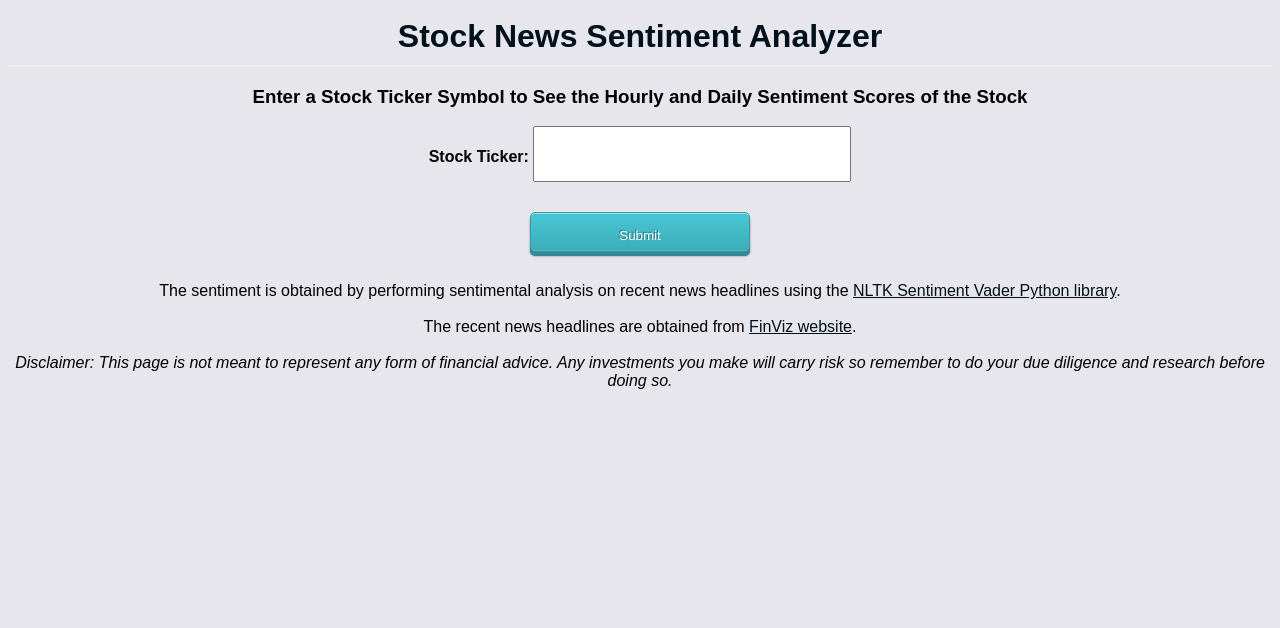
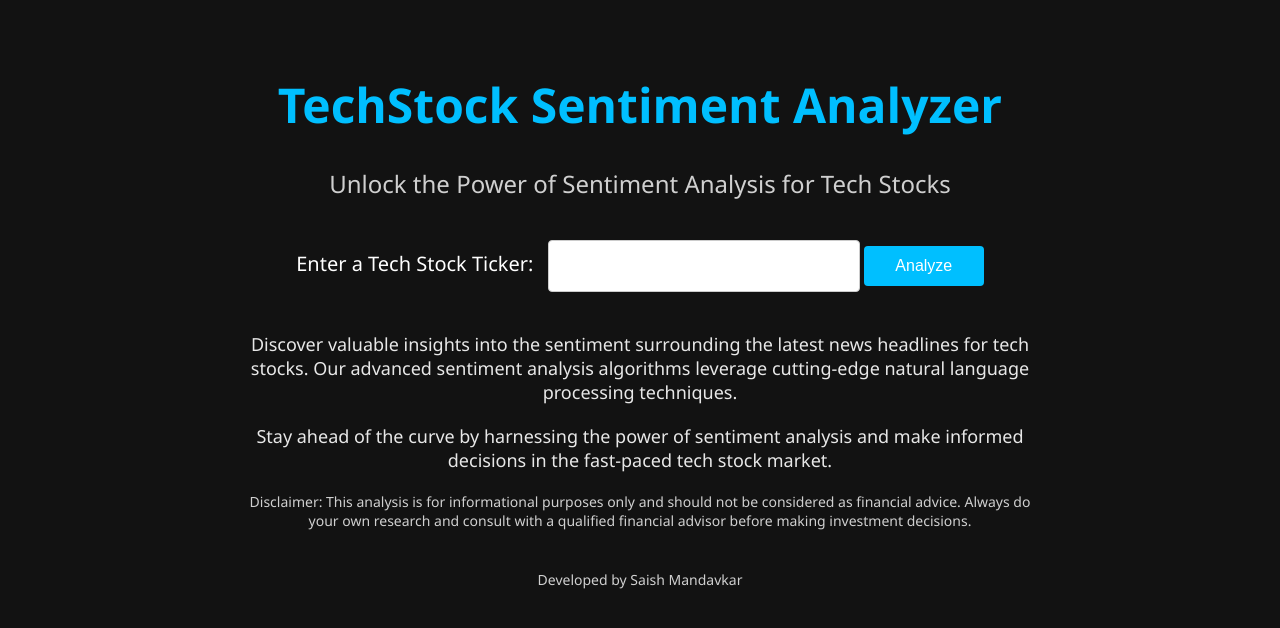
Before and after one commit to saish29/Sentiment-Analysis-Stock-Python-Flask, a Flask app: page / in a window 1280 px wide. Shown: the top 628 px of the page. Run offline with Flask 3, Linux system fonts and the light colour scheme.

Commit message:
Theme change for webapp

```diff
--- a/WebApp/templates/index.html
+++ b/WebApp/templates/index.html
@@ -1,149 +1,108 @@
 <!doctype html>
 <html>
+
+<head>
+    <title>TechStock Sentiment Analyzer</title>
     <style>
-		body            { font-family: "Lucida Sans Unicode", "Lucida Grande", sans-serif;}
-		a, h1, h2       { color: #01111b; }
-		h1, h2          { margin: 0; }
-		h1              { border-bottom: 2px solid #eee; }
-		h2              { font-size: 1.2em; }
+        body {
+            font-family: 'Segoe UI', Arial, sans-serif;
+            background-color: #121212;
+            color: #FFFFFF;
+            margin: 0;
+            padding: 0;
+        }
 
-		table.dataframe, .dataframe th, .dataframe td {
-		  border: none;
-		  border-bottom: 1px solid #C8C8C8;
-		  border-collapse: collapse;
-		  text-align:left;
-		  padding: 10px;
+        .container {
+            max-width: 800px;
+            margin: 0 auto;
+            padding: 40px;
+            text-align: center;
+        }
+
+        h1 {
+            font-size: 48px;
+            margin-bottom: 30px;
+            color: #00BFFF;
+        }
+
+        .subtitle {
+            font-size: 24px;
             margin-bottom: 40px;
-		  font-size: 0.9em;
+            opacity: 0.8;
         }
 
         form {
-			margin: auto;
-			width: 80%;
+            margin-bottom: 40px;
         }
 
-		.button {
-		  background-color: #4CAF50; /* Green */
-		  border: none;
-		  color: white;
-		  padding: 15px 32px;
-		  text-align: center;
-		  text-decoration: none;
-		  display: inline-block;
-		  font-size: 16px;
+        label {
+            font-size: 20px;
+            margin-right: 10px;
         }
 
-		.result {
-			margin: auto;
-			width: 80%;
-			border: 1px solid #f0f;
+        input[type="text"] {
+            height: 40px;
+            width: 300px;
+            font-size: 16px;
+            padding: 5px;
+            border: 1px solid #CCCCCC;
+            border-radius: 4px;
         }
 
-		input[type=text] {
-		   height: 50px;
-		   font-size:24px;
+        input[type="submit"] {
+            height: 40px;
+            width: 120px;
+            font-size: 16px;
+            background-color: #00BFFF;
+            color: #FFFFFF;
+            border: none;
+            border-radius: 4px;
+            cursor: pointer;
+            transition: background-color 0.3s;
         }
 
-
-		body {
-			background-color:rgb(231, 230, 236);
+        input[type="submit"]:hover {
+            background-color: #0077FF;
         }
 
-		.push_button {
-			position: relative;
-			width:220px;
-			height:40px;
-			text-align:center;
-			color:#FFF;
-			text-decoration:none;
-			line-height:43px;
-			font-family:'Oswald', Helvetica;
-			display: block;
-			margin: 30px;
-		}
-		.push_button:before {
-			background:#f0f0f0;
-			background-image:-webkit-gradient(linear, 0% 0%, 0% 100%, from(#D0D0D0), to(#f0f0f0));
-
-			-webkit-border-radius:5px;
-			-moz-border-radius:5px;
-			border-radius:5px;
-
-			-webkit-box-shadow:0 1px 2px rgba(0, 0, 0, .5) inset, 0 1px 0 #FFF;
-			-moz-box-shadow:0 1px 2px rgba(0, 0, 0, .5) inset, 0 1px 0 #FFF;
-			box-shadow:0 1px 2px rgba(0, 0, 0, .5) inset, 0 1px 0 #FFF;
-
-			position: relative;
-			content: "";
-			left: -6px; right: -6px;
-			top: -6px; bottom: -10px;
-			z-index: -1;
+        p {
+            font-size: 18px;
+            margin-bottom: 20px;
+            opacity: 0.9;
         }
 
-		.push_button:active {
-			-webkit-box-shadow:0 1px 0 rgba(255, 255, 255, .5) inset, 0 -1px 0 rgba(255, 255, 255, .1) inset;
-			top:5px;
-		}
-		.push_button:active:before{
-			top: -11px;
-			bottom: -5px;
-			content: "";
+        .disclaimer {
+            font-size: 14px;
+            opacity: 0.8;
         }
 
-		.blue {
-			text-shadow:-1px -1px 0 #2C7982;
-			background: #3EACBA;
-			border:1px solid #379AA4;
-			background-image:-webkit-linear-gradient(top, #48C6D4, #3EACBA);
-			background-image:-moz-linear-gradient(top, #48C6D4, #3EACBA);
-			background-image:-ms-linear-gradient(top, #48C6D4, #3EACBA);
-			background-image:-o-linear-gradient(top, #48C6D4, #3EACBA);
-			background-image:linear-gradient(top, #48C6D4, #3EACBA);
-
-			-webkit-border-radius:5px;
-			-moz-border-radius:5px;
-			border-radius:5px;
-
-			-webkit-box-shadow:0 1px 0 rgba(255, 255, 255, .5) inset, 0 -1px 0 rgba(255, 255, 255, .1) inset, 0 4px 0 #338A94, 0 4px 2px rgba(0, 0, 0, .5);
-			-moz-box-shadow:0 1px 0 rgba(255, 255, 255, .5) inset, 0 -1px 0 rgba(255, 255, 255, .1) inset, 0 4px 0 #338A94, 0 4px 2px rgba(0, 0, 0, .5);
-			box-shadow:0 1px 0 rgba(255, 255, 255, .5) inset, 0 -1px 0 rgba(255, 255, 255, .1) inset, 0 4px 0 #338A94, 0 4px 2px rgba(0, 0, 0, .5);
-		}
-
-		.blue:hover {
-			background: #48C6D4;
-			background-image:-webkit-linear-gradient(top, #3EACBA, #48C6D4);
-			background-image:-moz-linear-gradient(top, #3EACBA, #48C6D4);
-			background-image:-ms-linear-gradient(top, #3EACBA, #48C6D4);
-			background-image:-o-linear-gradient(top, #3EACBA, #48C6D4);
-			background-image:linear-gradient(top, #3EACBA, #48C6D4);
+        footer {
+            margin-top: 40px;
+            font-size: 14px;
+            opacity: 0.8;
         }
     </style>
-
-	<head>
-		<title>Stock News Sentiment Analyzer</title>
 </head>
 
-	<body style="font-family:arial, sans-serif", style="width: 70%">
-		<center>
-			<h1 style="padding:10px">Stock News Sentiment Analyzer</h1>
+<body>
+    <div class="container">
+        <h1>TechStock Sentiment Analyzer</h1>
 
-			<h3>Enter a Stock Ticker Symbol to See the Hourly and Daily Sentiment Scores of the Stock</h3>
+        <p class="subtitle">Unlock the Power of Sentiment Analysis for Tech Stocks</p>
 
-				<form action="sentiment" method="POST" align="center">
+        <form action="sentiment" method="POST">
+            <label for="ticker">Enter a Tech Stock Ticker:</label>
+            <input id="ticker" name="ticker" type="text" required>
+            <input type="submit" value="Analyze">
+        </form>
 
-					<b>Stock Ticker: </b>
-					<input id="text_field" name="ticker" type="text" required>
-					<center><input id="submit_button" type="Submit" class="push_button blue"></center>
+        <p>Discover valuable insights into the sentiment surrounding the latest news headlines for tech stocks. Our advanced sentiment analysis algorithms leverage cutting-edge natural language processing techniques.</p>
+        <p>Stay ahead of the curve by harnessing the power of sentiment analysis and make informed decisions in the fast-paced tech stock market.</p>
 
-				</form>
-			<p>
-				The sentiment is obtained by performing sentimental analysis on recent news headlines using the
-				<a href="https://www.nltk.org/_modules/nltk/sentiment/vader.html">NLTK Sentiment Vader Python library</a>.<br><br>
-				The recent news headlines are obtained from <a href="https://finviz.com">FinViz website</a>.
-				<br><br>
-				<i>Disclaimer: This page is not meant to represent any form of financial advice.
-				Any investments you make will carry risk so remember to do your due diligence and research before doing so.</i>
-			</p>
-		</center>
+        <p class="disclaimer">Disclaimer: This analysis is for informational purposes only and should not be considered as financial advice. Always do your own research and consult with a qualified financial advisor before making investment decisions.</p>
+
+        <footer>Developed by Saish Mandavkar</footer>
+    </div>
 </body>
+
 </html>
```
Also changed, not shown: WebApp/templates/sentiment.html (+75 -108 lines). Lines whose indentation alone changed are shown as unchanged.
